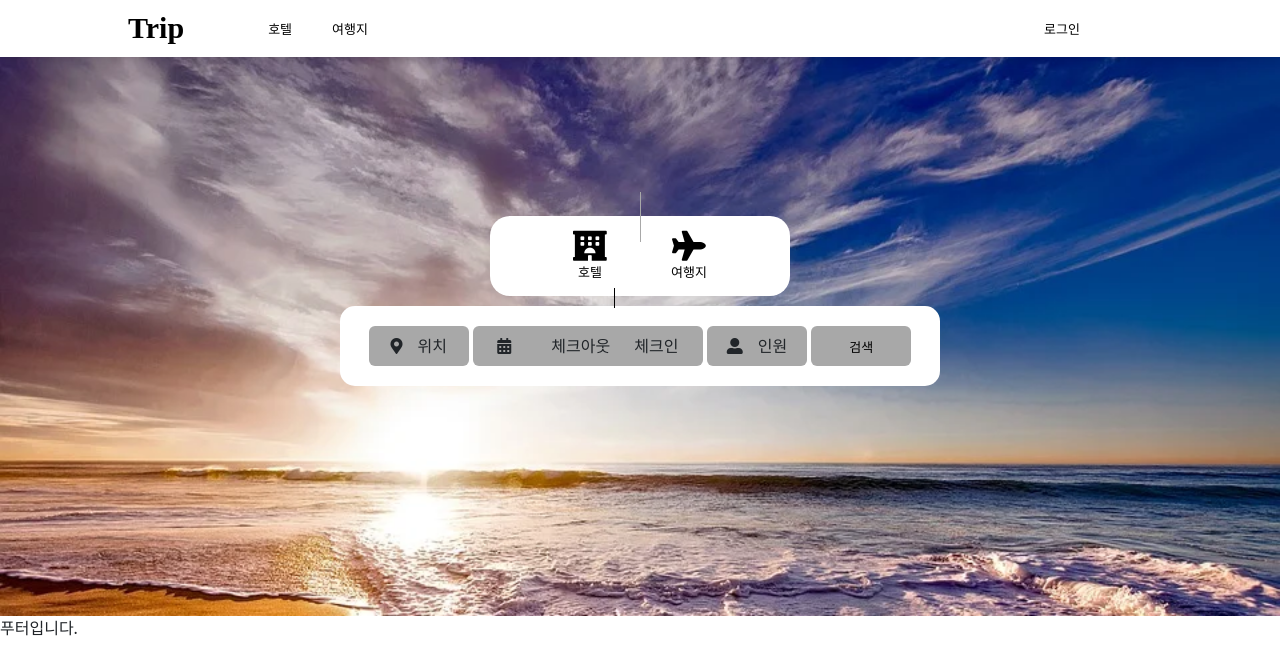
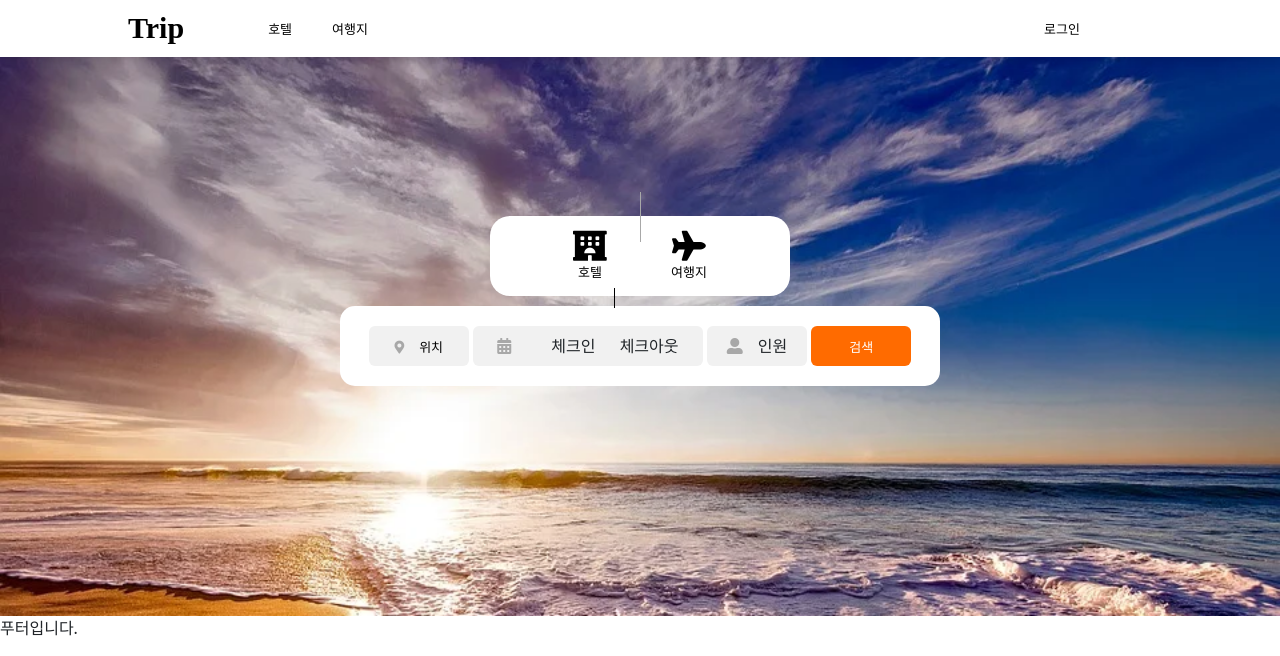
Before and after one commit to seoyeonson/Trip, a Django app: page /main/ in a window 1280 px wide. Shown: the top 656 px of the page. Run offline with Django 3.2, Linux system fonts and the light colour scheme; some libraries are stand-ins or nearby versions.

Commit message:
이광우#3.28/18:00
main.html 간략한 보기 수정

```diff
--- a/SLHJ/templates/main.html
+++ b/SLHJ/templates/main.html
@@ -22,20 +22,24 @@
                 </div>
                 <div class="hotel_search" id="hotel_search"> <!-- 호텔 검색창 -->
                     <ul>
-                        <li><i class="fas fa-map-marker-alt" class="map"></i>위치</li>
+                        <li>
+                            <a href="#" onclick="search_vacation()">
+                                <i class="fas fa-map-marker-alt" class="map"></i>위치
+                            </a>
+                        </li>
                         <ul>
-                            <li class="chk_date"><i class="fas fa-calendar-alt"></i>체크아웃</li>
-                            <li class="slash2">체크인</li>
+                            <li class="chk_date"><i class="fas fa-calendar-alt"></i>체크인</li>
+                            <li class="slash2">체크아웃</li>
                         </ul>
                         <li><i class="fas fa-user-alt"></i>인원</li>
-                        <li><a href="#">검색</a></li>
+                        <li class="hotel_submit"><a href="#"><span style="color:white; padding:10px 30px 10px 30px;">검색</span></a></li>
                     </ul>
                 </div>
                 <div class="vacation_search" id="vacation_search" style="display: none;"> <!-- 여행지 검색창 -->
                     <ul>
-                        <li>위치</li>
-                        <li>인원</li>
-                        <li>검색</li>
+                        <li><i class="fas fa-map-marker-alt" class="map"></i>위치</li>
+                        <li><i class="fas fa-user-alt"></i>인원</li>
+                        <li class="vacation_submit"><a href="#"><span style="color:white; padding:10px 30px 10px 30px;">검색</span></a></li>
                     </ul>
                 </div>
             </div>
--- a/SLHJ/urls.py
+++ b/SLHJ/urls.py
@@ -10,5 +10,4 @@ urlpatterns = [
     path('vacation_reserve/', views.vacation_reserve),
     # path('hotel_detail/<int:id>/', views.hotel_detail),
     path('hotel_detail/', views.hotel_detail),
-
 ]
--- a/static/bs/css/css.css
+++ b/static/bs/css/css.css
@@ -353,7 +353,7 @@ top: 222px;
     display: inline-block;
     width: 100px;
     height: 40px;
-    background-color: #A8A8A8;
+    background-color: #F1F1F1;
     line-height: 40px;
     border-radius: 6px;
 }
@@ -364,7 +364,7 @@ top: 222px;
     padding-right: 0px;
     margin-bottom: 0px;
     display: inline-block;
-    background-color: #A8A8A8;
+    background-color: #F1F1F1;
     width: 230px;
     height: 40px;
     line-height: 40px;
@@ -374,7 +374,7 @@ top: 222px;
 .hotel_search>ul>ul>li {
     display: inline-block;
 }
-/**/
+
 .vacation_search {
     margin-top: 10px;
     width: 400px;
@@ -398,17 +398,19 @@ top: 222px;
     display: inline-block;
     width: 100px;
     height: 40px;
-    background-color: #A8A8A8;
+    background-color: #F1F1F1;
     line-height: 40px;
     border-radius: 6px;
 }
 
 .fa-map-marker-alt {
     margin-right:15px;
+    color: #A8A8A8;
 }
 
 .fa-calendar-alt {
     margin-right:40px;
+    color: #A8A8A8;
 }
 
 .slash2::before {
@@ -427,4 +429,21 @@ top: 222px;
 
 .fa-user-alt {
     margin-right:15px;
+    color: #A8A8A8;
 }
+
+.hotel_submit {
+    background-color: #FF6B00 !important;
+}
+
+.hotel_submit:hover {
+    background-color: #f56600 !important;
+}
+
+.vacation_submit {
+    background-color: #FF6B00 !important;
+}
+
+.vacation_submit:hover {
+    background-color: #f56600 !important;
+}
```
